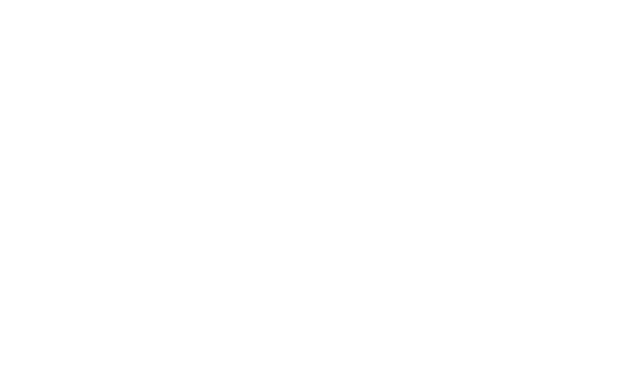
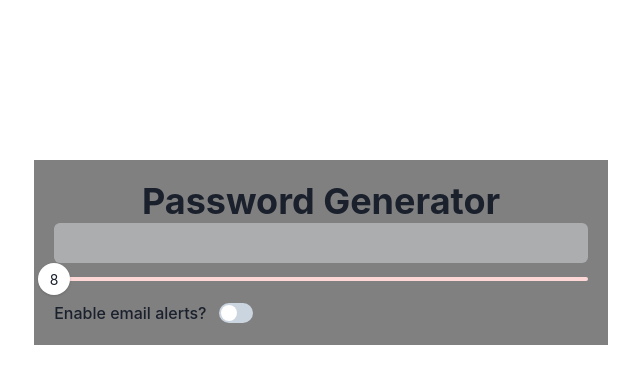
Before and after one commit to twkirkpatrick/react-password-generator, a React (Create React App) app: page / in a window 1280 px wide. Shown: the top 384 px of the page, without its empty margins (319-959 px from the left). Built offline with nearby package versions, Linux system fonts and the light colour scheme.

Commit message:
slider added for password length

```diff
--- a/package.json
+++ b/package.json
@@ -3,6 +3,7 @@
   "version": "0.1.0",
   "private": true,
   "dependencies": {
+    "@chakra-ui/icons": "^1.0.5",
     "@chakra-ui/react": "^1.3.3",
     "@emotion/react": "^11.1.5",
     "@emotion/styled": "^11.1.5",
--- a/src/App.js
+++ b/src/App.js
@@ -1,7 +1,63 @@
+import { useState } from "react";
 import "./App.css";
+import {
+  Button,
+  Container,
+  Grid,
+  GridItem,
+  Heading,
+  Input,
+  Switch,
+  FormControl,
+  FormLabel,
+  Slider,
+  SliderTrack,
+  SliderFilledTrack,
+  SliderThumb,
+  Box,
+  MdGraphicEq
+} from "@chakra-ui/react";
 
 function App() {
-  return <div className="App"></div>;
+  const [value, setValue] = useState(8);
+  const handleChange = (value) => {
+    setValue(value);
+    console.log(value);
+  };
+
+  return (
+    <Container>
+      <Grid>
+        <GridItem bg="grey" style={{ marginTop: "10rem", padding: "20px" }}>
+          <Heading as="h1" style={{ textAlign: "center" }}>
+            Password Generator
+          </Heading>
+          <Input size="md" isDisabled={true} variant="filled" />
+
+          <Slider
+            min={8}
+            max={100}
+            value={value}
+            onChange={handleChange}
+            flex="1"
+            focusThumbOnChange={false}
+          >
+            <SliderTrack bg="red.100">
+              <SliderFilledTrack bg="tomato" />
+            </SliderTrack>
+            <SliderThumb children={value} fontSize="sm" boxSize="32px" />
+          </Slider>
+
+          <FormControl display="flex" alignItems="center">
+            <FormLabel htmlFor="email-alerts" mb="0">
+              Enable email alerts?
+            </FormLabel>
+            <Switch id="email-alerts" />
+          </FormControl>
+        </GridItem>
+      </Grid>
+    </Container>
+  );
 }
 
 export default App;
--- a/src/index.js
+++ b/src/index.js
@@ -1,10 +1,13 @@
 import React from "react";
 import ReactDOM from "react-dom";
 import App from "./App";
+import { ChakraProvider } from "@chakra-ui/react";
 
 ReactDOM.render(
   <React.StrictMode>
-    <App />
+    <ChakraProvider>
+      <App />
+    </ChakraProvider>
   </React.StrictMode>,
   document.getElementById("root")
 );
```
Also changed, not shown: 1 other file (tests, documents, lock files or other folders).
